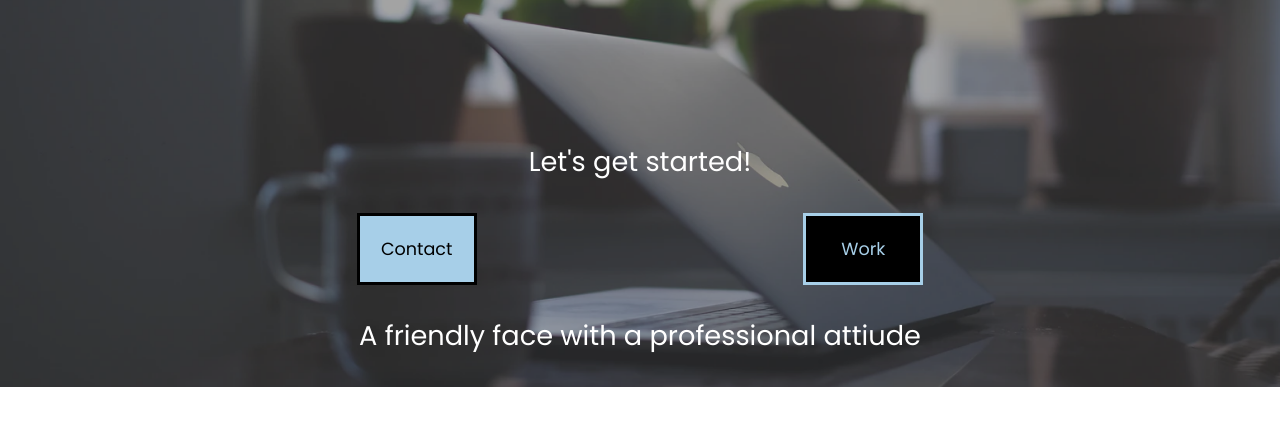
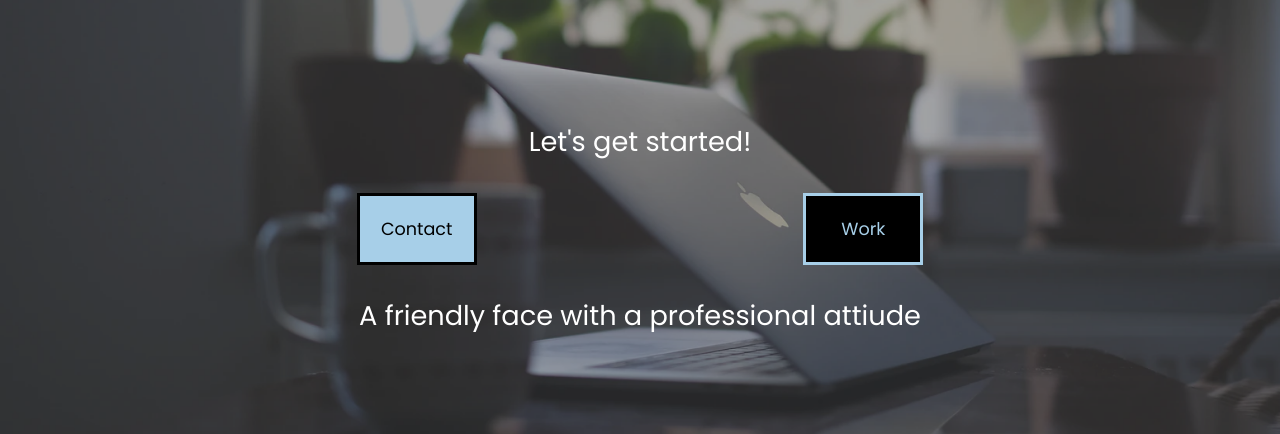
Before and after one commit to brandonvicc/portfolio, a plain HTML site: page index.html in a window 1280 px wide. Shown: the part 364-798 px from the top of the page. Drawn offline with nearby package versions, Linux system fonts and the light colour scheme.

Commit message:
update hero section
adding more space to the bottom of .hero-bottom

```diff
--- a/style.css
+++ b/style.css
@@ -76,7 +76,7 @@ html{
     background-image: url('./assets/hero-bg.png');
     min-width: 350px;
     /* width: 100%; */
-    height: 80vh;
+    height: 90vh;
     background-repeat: no-repeat;
     background-size: cover;
     background-position: center;
@@ -94,6 +94,11 @@ html{
     text-align: center;
     line-height: 100px;
     padding: 50px 20px;
+}
+
+.hero-bottom{
+    padding-bottom: 100px;
+
 }
 
 .hero-bottom p{
```
